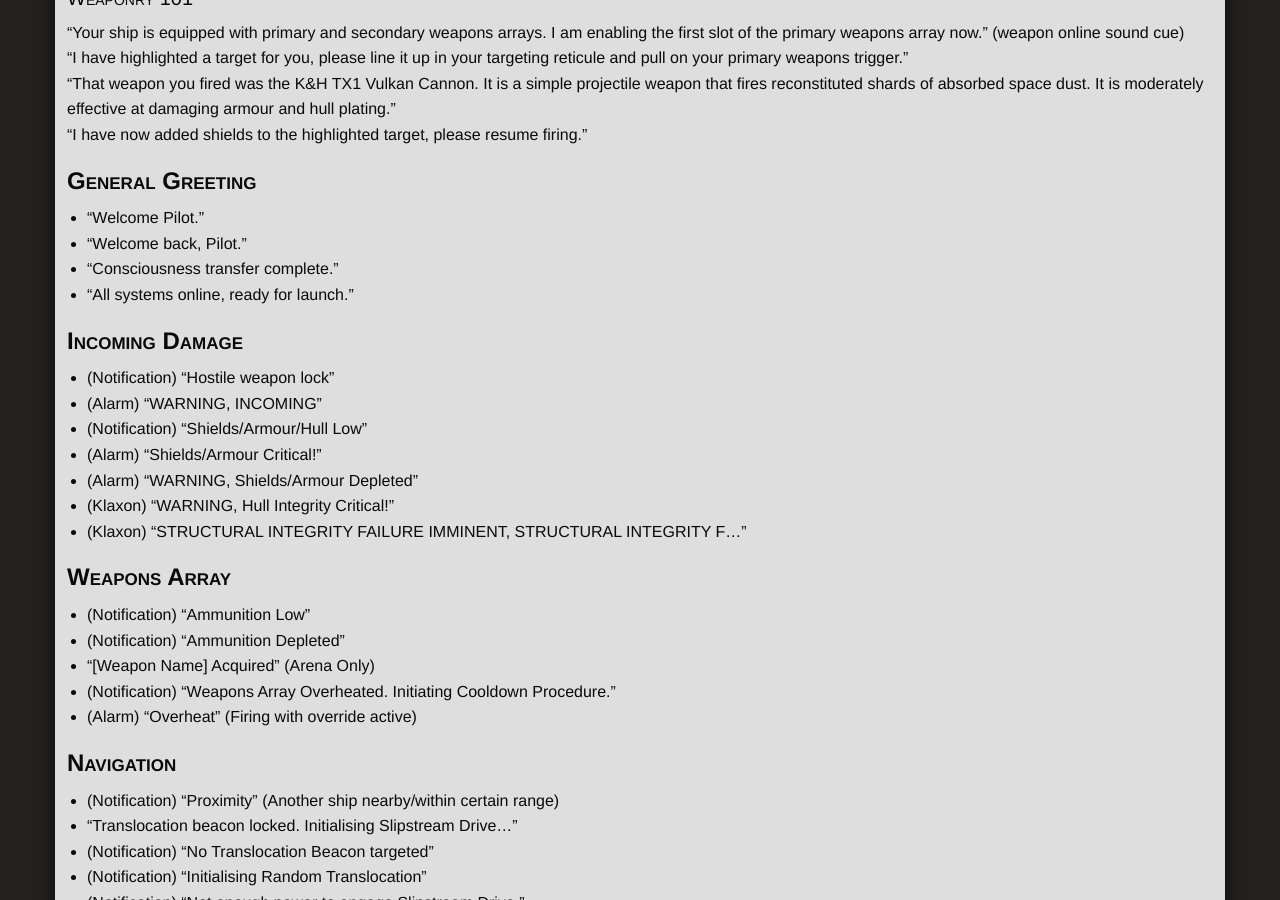
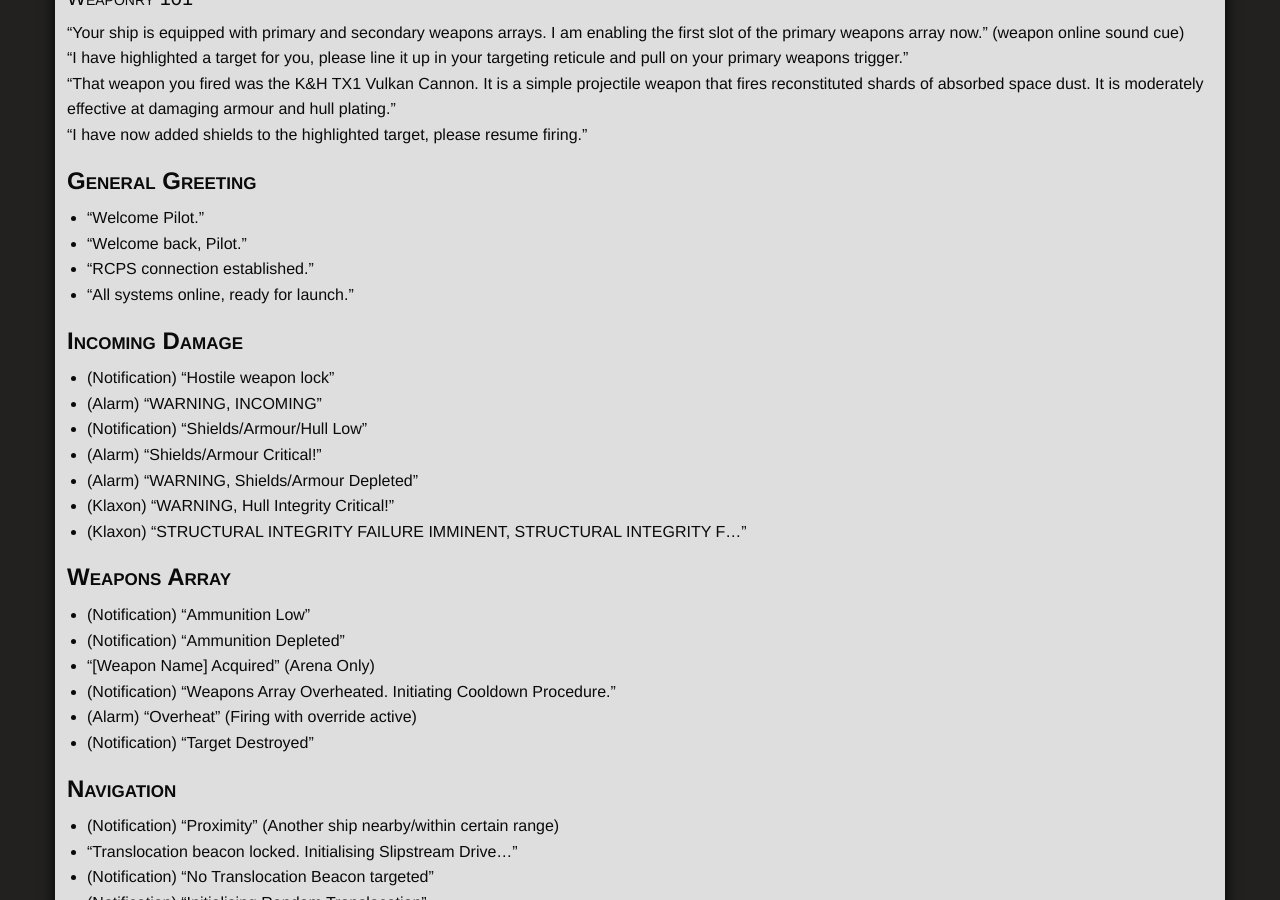
Before and after one commit to corporeality-space/web, a Jekyll site: the page built from designs/voice.md, in a window 1280 px wide and 900 px high, scrolled down 683 px. Built offline with Jekyll 4.4.1, drawn with Linux system fonts in a browser that asks for light colours; nearby versions of some CDN libraries; some web fonts are replaced; our own code applies the rules of GitHub Pages for plain Markdown files; library files that are not in the unit come from our copies.

Commit message:
Update voice.md

```diff
--- a/designs/voice.md
+++ b/designs/voice.md
@@ -32,7 +32,7 @@ title: Potential Voice Line Concepts [Unpublished]
 
 - "Welcome Pilot."
 - "Welcome back, Pilot."
-- "Consciousness transfer complete."
+- "RCPS connection established."
 - "All systems online, ready for launch."
 
 ## Incoming Damage
@@ -52,6 +52,7 @@ title: Potential Voice Line Concepts [Unpublished]
 - "[Weapon Name] Acquired" (Arena Only)
 - (Notification) "Weapons Array Overheated. Initiating Cooldown Procedure."
 - (Alarm) "Overheat" (Firing with override active)
+- (Notification) "Target Destroyed"
 
 ## Navigation
 
```
